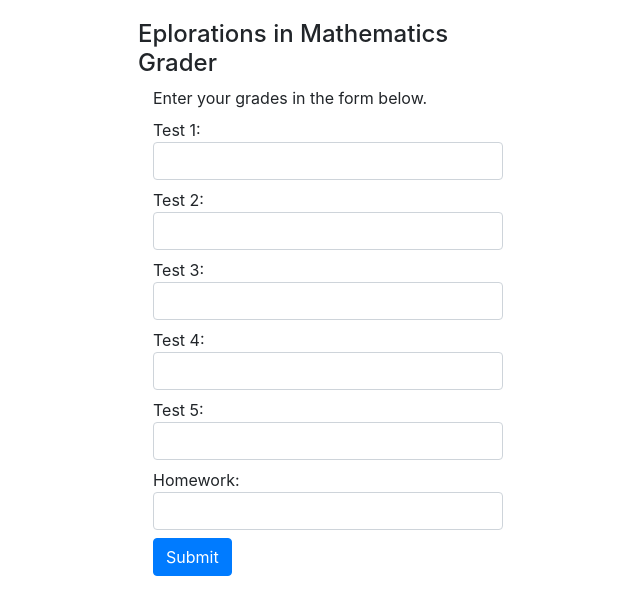
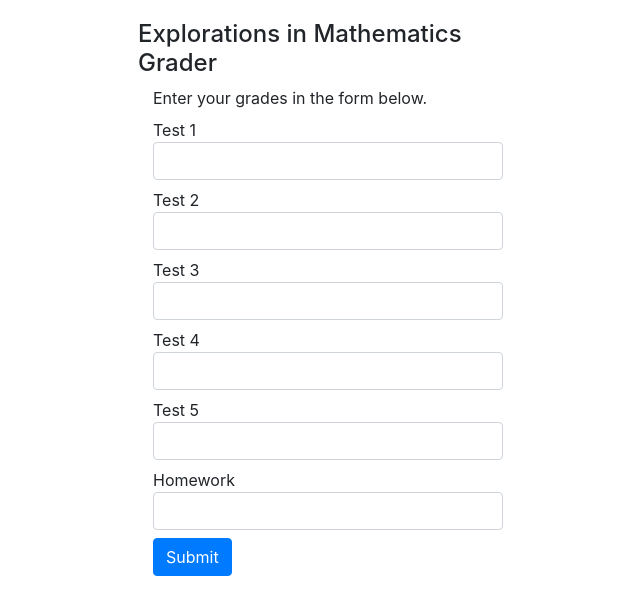
Before and after one commit to cjtessler/react-grader, a React (Create React App) app: page / in a window 1280 px wide. Shown: the top 614 px of the page, without its empty margins (312-952 px from the left). Built offline with nearby package versions, Linux system fonts and the light colour scheme.

Commit message:
change rendering logic

```diff
--- a/src/App.js
+++ b/src/App.js
@@ -20,7 +20,7 @@ class App extends React.Component {
   }
 
   handleChange = event => {
-    const {name, value } = event.target;
+    const { name, value } = event.target;
     const grades = this.state.grades.slice();
 
     grades[name] = parseInt(value, 10);
@@ -30,13 +30,15 @@ class App extends React.Component {
     });
   };
 
-  handleSubmit = () => {
+  handleSubmit = (event) => {
+    event.preventDefault();
     this.setState({ isSubmitted: true });
   };
 
   handleReset = event => {
+    event.preventDefault()
     this.setState({
-      grades: Array(6).fill(null),
+      // grades: Array(6).fill(null),
       isSubmitted: false
     });
   };
@@ -45,30 +47,27 @@ class App extends React.Component {
     return (
       <div className="container-fuild is-Responsive">
         <div className="page-header">
-          <h4>Eplorations in Mathematics Grader</h4>
+          <h4>Explorations in Mathematics Grader</h4>
         </div>
 
-        {/* Grade Entry */}
+        {!this.state.isSubmitted ? (
           <div className="grade-entry">
-          {!this.state.isSubmitted && (
               <GradeEntry
                 grades={this.state.grades}
                 onSubmit={this.handleSubmit}
                 onChange={this.handleChange}
               />
-          )}
+
           </div>
-
-        {/* Results */}
+        ) : (
           <div className="results">
-          {this.state.isSubmitted && (
               <Results
                 grades={this.state.grades}
                 requiredGrade={this.state.requiredGrade}
-              onSubmit={this.state.handleReset}
+                onSubmit={this.handleReset}
               />
+          </div>
         )}
-        </div>
       </div>
     );
   }
--- a/src/components/GradeEntry.js
+++ b/src/components/GradeEntry.js
@@ -8,7 +8,7 @@ function GradeEntry(props) {
   for (var i = 0; i< titles.length; i++) {
     items.push(
       <label key={i}>
-      {titles[i]}:
+      {titles[i]}
       <input
         type="number"
         onChange={props.onChange}
```
Lines whose indentation alone changed are shown as unchanged.
